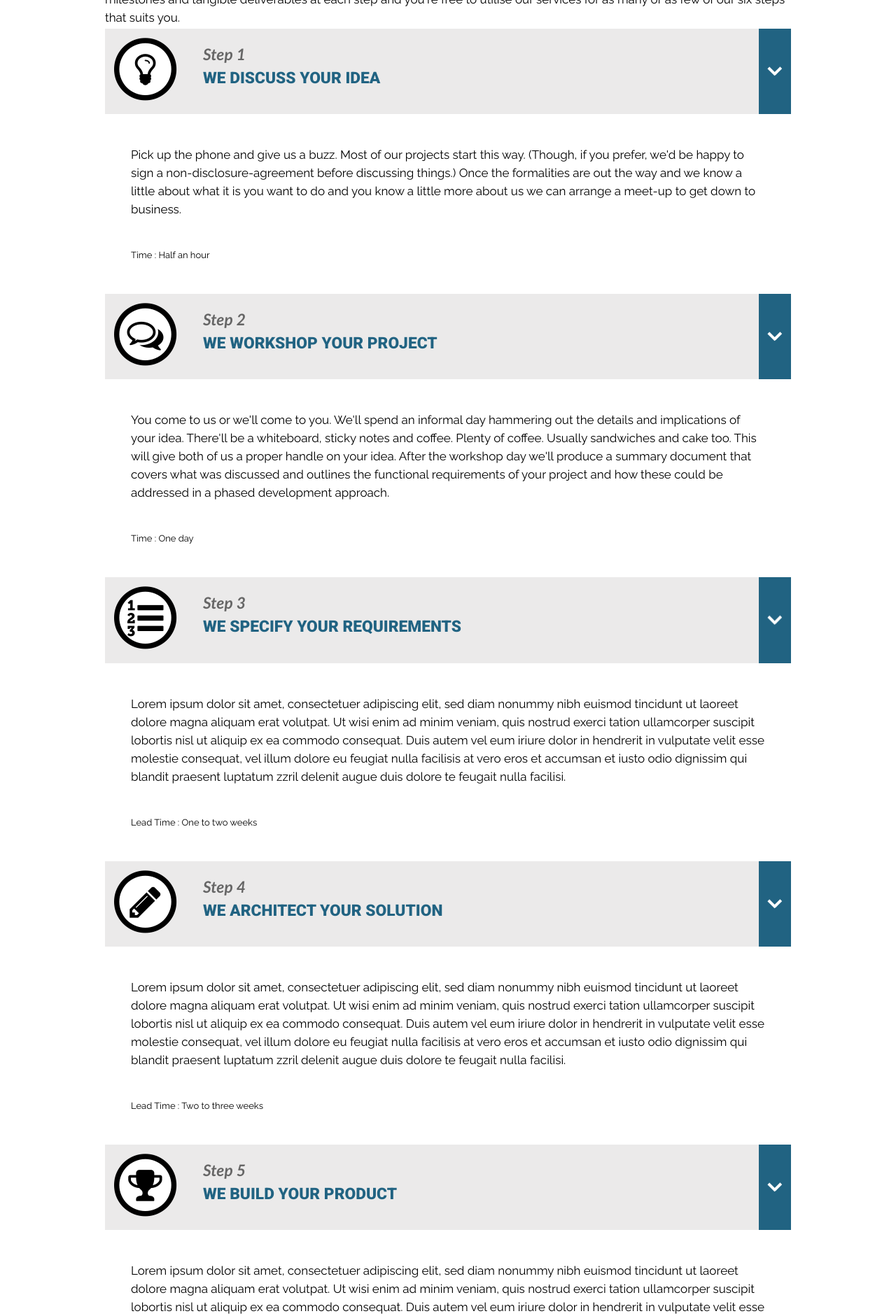
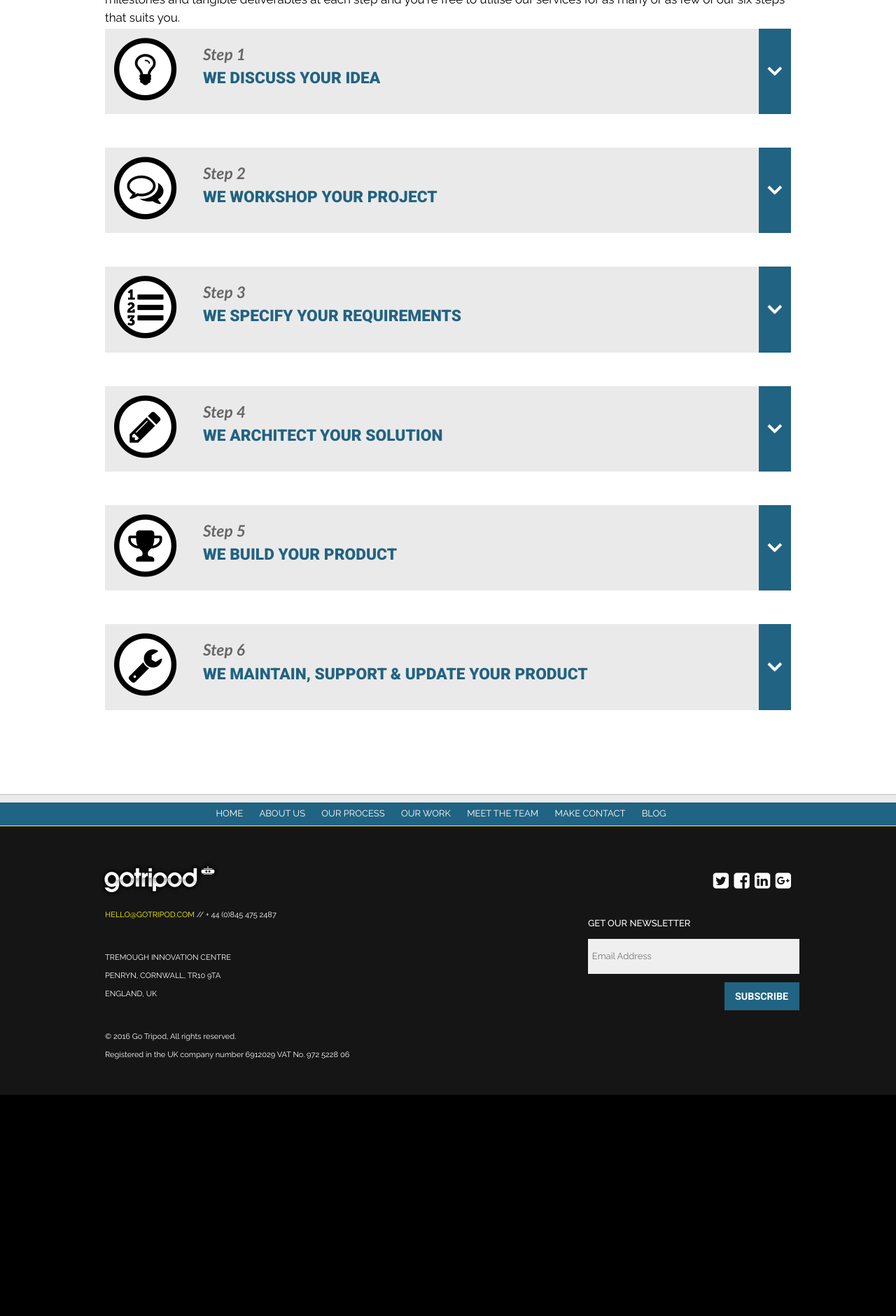
Before and after one commit to gotripod/gotripod.github.io, a Jekyll site: the page built from our-process/index.html, in a window 1280 px wide, cut to the strip 604-2485 px from the top of the page. Shown: the whole strip at 70% size. Built offline with Jekyll 4.4.1, drawn with Linux system fonts in a browser that asks for light colours; nearby versions of some CDN libraries; library files that are not in the unit come from our copies; Markdown is read by kramdown in place of the engine named in the settings; after the commit the page ends 2169 px from its top, so only the background shows below that; some of the changed text lies outside the part shown.

Commit message:
accordion

```diff
--- a/_layouts/master.html
+++ b/_layouts/master.html
@@ -50,5 +50,12 @@
 </div>
 <!--wrapper ends-->
 
+
+{% if page.bottom_js %}
+    {% for js_file in page.bottom_js %}
+    <script src="/assets/js/{{ js_file }}.js" type="text/javascript"></script>
+    {% endfor %}
+{% endif %}
+
 </body>
 </html>
--- a/about-us/index.html
+++ b/about-us/index.html
@@ -1,6 +1,7 @@
 ---
 layout: master
 title: Bespoke Software Development in Cornwall - Go Tripod
+bottom_js: accordion
 ---
 
 <!--intro start-->
--- a/assets/css/position.scss
+++ b/assets/css/position.scss
@@ -244,7 +244,10 @@ nav {
 	width:86%;
 	margin:0 auto;
 	}
-	#accordion div.reveal 		{padding:45px 0 0 0;}
+	#accordion div.reveal 		{
+		padding:45px 0 0 0; overflow: hidden;
+		transition: height 0.5s;
+	}
 	#accordion div.reveal.inset {padding:45px 37px 0 37px;}
 	#accordion div.reveal p 	{margin-top:0; margin-bottom:45px;}
 	#accordion div.reveal img 	{margin-bottom:25px;}
--- /dev/null
+++ b/assets/js/accordion.js
@@ -0,0 +1,20 @@
+var els = document.getElementsByClassName('reveal');
+
+function onAccordionToggle() {
+    var reveal = this.nextElementSibling;
+
+    if(reveal.dataset.expanded === 'true') {
+        reveal.style.height = 0;
+        reveal.dataset.expanded = false;
+    } else {
+        reveal.style.height = reveal.dataset.expandedHeight + 'px';
+        reveal.dataset.expanded = true;
+    }
+}
+
+for (var i = 0; i < els.length; i++) {
+    els[i].dataset.expandedHeight = els[i].offsetHeight;
+    els[i].style.height = 0;
+
+    els[i].previousElementSibling.addEventListener('click', onAccordionToggle);
+};
--- a/our-process/index.html
+++ b/our-process/index.html
@@ -1,6 +1,7 @@
 ---
 layout: master
 title: Bespoke Software Development in Cornwall - Go Tripod
+bottom_js: accordion
 ---
 
 <!--intro start-->
--- a/our-work/index.html
+++ b/our-work/index.html
@@ -26,7 +26,7 @@ title: Bespoke Software Development in Cornwall - Go Tripod
 <!--body starts-->
 <div id="body">
 
-	<p>Lorem ipsum dolor sit amet, consectetuer adipiscing elit, sed diam nonummy nibh euismod tincidunt ut laoreet dolore magna aliquam erat volutpat. Ut wisi enim ad minim veniam, quis nostrud exerci tation ullamcorper suscipit lobortis nisl ut aliquip ex ea commodo consequat. Duis autem vel eum iriure dolor in hendrerit in vulputate velit esse molestie consequat, vel illum dolore eu feugiat nulla facilisis at vero eros et accumsan et iusto odio dignissim qui blandit praesent luptatum zzril delenit augue duis dolore te feugait nulla facilisi.</p>
+	<p>Everyone's different, and we're lucky enough to have worked with a range of clients - from individuals, through small startups, to multi-national corporations. Here's a sample of the projects we've completed.</p>
 
 
 	<div class="section group">
@@ -94,9 +94,5 @@ title: Bespoke Software Development in Cornwall - Go Tripod
         <div class="col span_1_of_3 grid">
         </div>
 	</div>
-
-
-
-
 </div>
 <!--body ends-->
```
